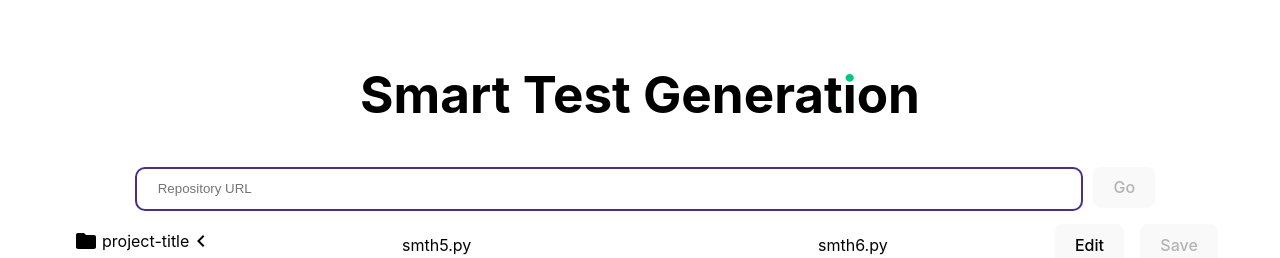
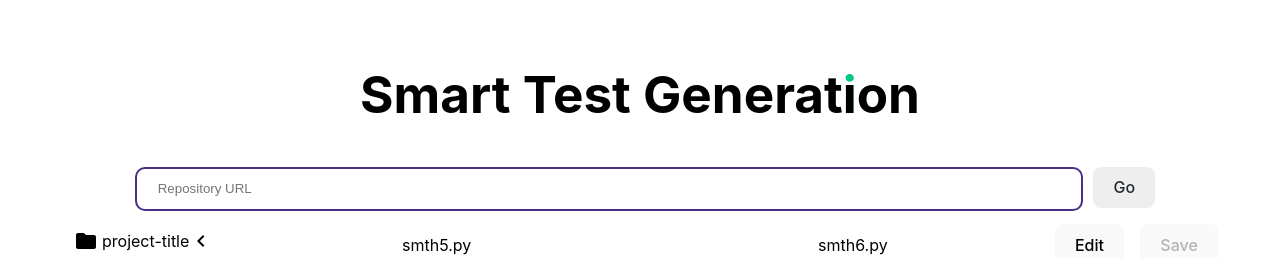
Before and after one commit to calimandaniel/TBH2024, a React (Vite) app in the folder smart-test-generation/client/: page / in a window 1280 px wide. Shown: the top 258 px of the page. Built offline with nearby package versions, Linux system fonts and the light colour scheme.

Commit message:
Set colours for the go button

```diff
--- a/smart-test-generation/client/src/index.css
+++ b/smart-test-generation/client/src/index.css
@@ -14,6 +14,8 @@
 
   --genezio-green: #00c883;
   --genezio-purple: #4c2e85;
+  --disabled-button-background-color: #EEEEEE;
+  --disabled-button-text-color: #222831;
 }
 
 a {
@@ -76,20 +78,39 @@ button:focus-visible {
   color: white;
 }
 
+.enabled-button {
+  background-color: var(--genezio-purple); /* Red background */
+  color: white; /* White text color */
+}
+
+.disabled-button {
+  background-color: var(--disabled-button-text-color); /* Red background */
+  color: var(--disabled-button-background-color); /* White text color */
+}
+
 @media (prefers-color-scheme: light) {
   :root {
     color: #000000;
     background-color: #ffffff;
   }
+
   a:hover {
     color: #747bff;
   }
+
   button {
     background-color: #f9f9f9;
   }
+
   .i:before {
     content: "ı";
     position: absolute;
     color: rgb(0, 0, 0);
   }
+
+  .disabled-button {
+    background-color: var(--disabled-button-background-color); /* Red background */
+    color: var(--disabled-button-text-color); /* White text color */
+  }
+
 }
--- a/smart-test-generation/client/src/view/SubmitButton.jsx
+++ b/smart-test-generation/client/src/view/SubmitButton.jsx
@@ -2,7 +2,7 @@ import React from 'react'
 
 const SubmitButton = ({disabled}) => {
   return (
-    <button type="submit" disabled={disabled}>Go</button>
+    <button type="submit" disabled={disabled} className={disabled ? 'disabled-button' : 'enabled-button'}>Go</button>
   )
 }
 
--- a/smart-test-generation/client/src/view/Title.jsx
+++ b/smart-test-generation/client/src/view/Title.jsx
@@ -2,7 +2,7 @@ import React from 'react'
 
 const Title = () => {
   return (
-    <h1>Smart Test Generat<span class="i">i</span>on</h1>
+    <h1>Smart Test Generat<span className="i">i</span>on</h1>
   )
 }
 
```
